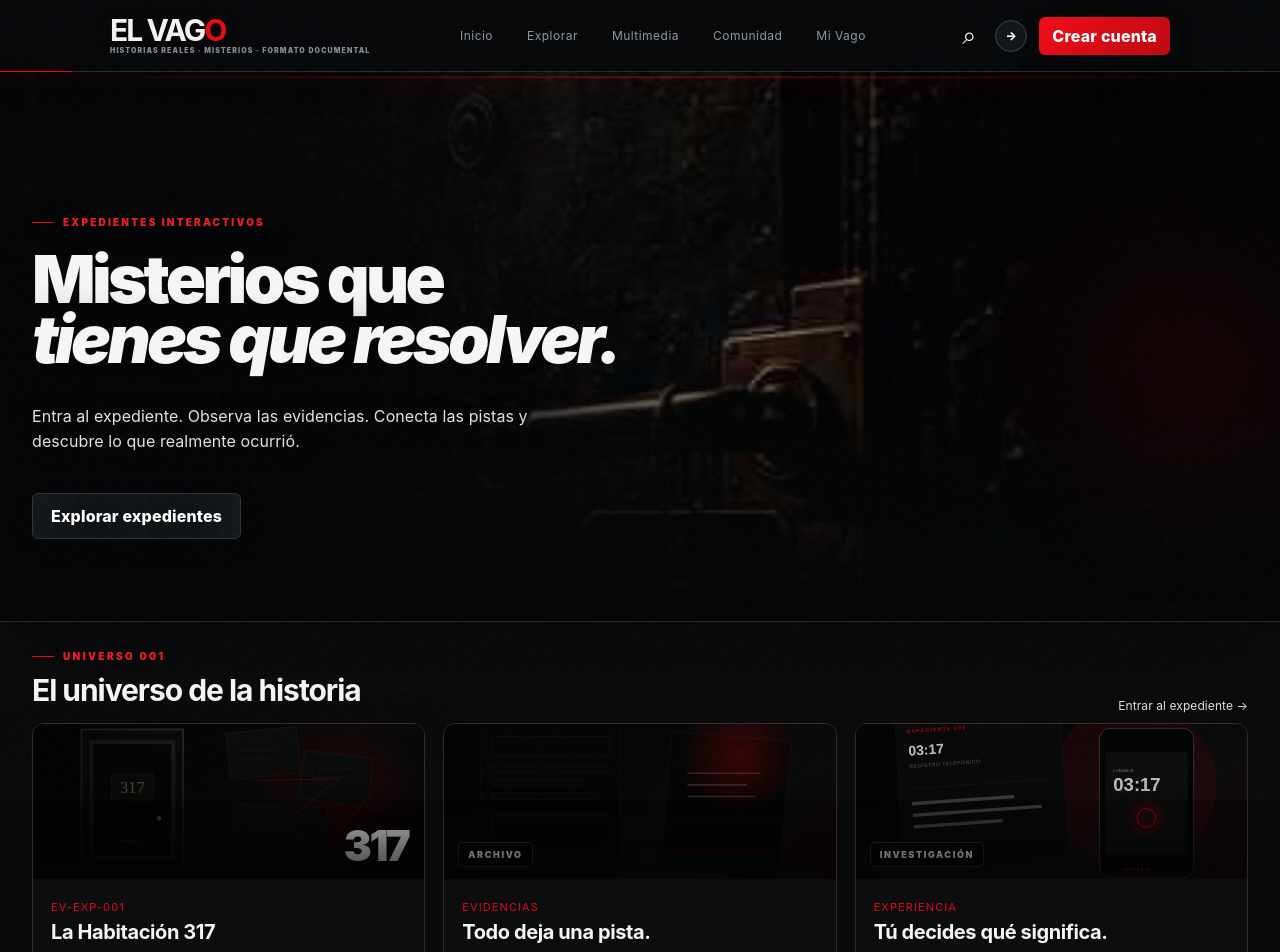
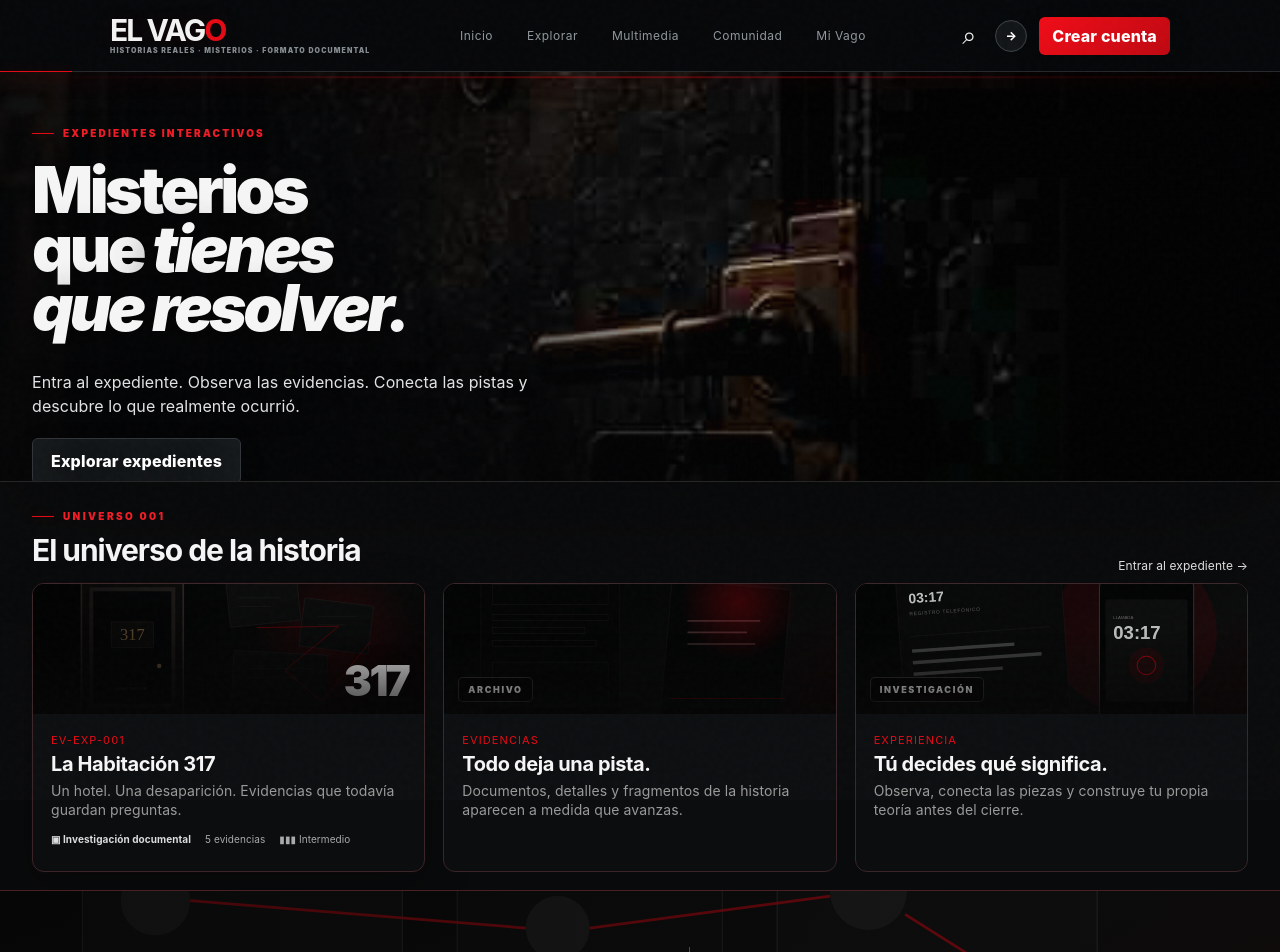
Before and after one commit to cesarrosa610-collab/el-vago, a Next.js app: page / in a window 1280 px wide. Shown: the top 952 px of the page. Built offline with nearby package versions, Linux system fonts and the light colour scheme; no server answers; the database is empty.

Commit message:
fix: lock homepage to master visual reference

```diff
--- a/src/app/style.css
+++ b/src/app/style.css
@@ -1964,3 +1964,128 @@ body{background:radial-gradient(circle at 50% -12%,rgba(229,9,20,.08),transparen
     padding-right:16px;
   }
 }
+
+
+/* EL VAGO — MASTER REFERENCE LOCK / 24-09-2026 */
+@media(min-width:761px){
+  .homePage .homeHero{
+    min-height:410px !important;
+    height:410px !important;
+    margin:0 !important;
+    width:100% !important;
+    max-width:none !important;
+    border-radius:0 !important;
+    display:flex !important;
+    align-items:center !important;
+    background:#080808 !important;
+  }
+
+  .homePage .homeHeroBackdrop{
+    inset:0 !important;
+  }
+
+  .homePage .homeHeroBackdrop img{
+    width:100% !important;
+    height:100% !important;
+    object-fit:cover !important;
+    object-position:center center !important;
+    opacity:1 !important;
+    filter:contrast(1.03) saturate(1.02) brightness(1.10) !important;
+    transform:none !important;
+    animation:none !important;
+  }
+
+  .homePage .homeHeroBackdrop:after{
+    background:
+      linear-gradient(90deg,
+        rgba(3,4,5,.78) 0%,
+        rgba(3,4,5,.58) 24%,
+        rgba(3,4,5,.20) 47%,
+        rgba(3,4,5,.02) 68%,
+        rgba(3,4,5,.10) 100%),
+      linear-gradient(0deg,rgba(0,0,0,.28),rgba(0,0,0,.02) 55%,rgba(0,0,0,.10)) !important;
+  }
+
+  .homePage .homeHero:after{
+    width:0 !important;
+    height:0 !important;
+    display:none !important;
+  }
+
+  .homePage .homeHeroCopy{
+    width:min(1334px,100%) !important;
+    max-width:none !important;
+    margin:0 auto !important;
+    padding:0 32px 0 max(32px,calc((100vw - 1334px)/2)) !important;
+    text-shadow:0 3px 22px rgba(0,0,0,.72);
+  }
+
+  .homePage .homeHero h1{
+    margin:12px 0 16px !important;
+    max-width:560px !important;
+    font-size:clamp(48px,5vw,68px) !important;
+    line-height:.92 !important;
+  }
+
+  .homePage .homeHero .lead{
+    max-width:570px !important;
+    margin-bottom:0 !important;
+    font-size:16px !important;
+    line-height:1.5 !important;
+  }
+
+  .homePage .homeHeroActions{
+    margin-top:20px !important;
+  }
+
+  .homePage .visualArchive{
+    width:min(1334px,calc(100% - 64px)) !important;
+    margin:0 auto !important;
+    padding-top:18px !important;
+  }
+
+  .homePage .cinematicRail{
+    grid-template-columns:repeat(3,minmax(0,1fr)) !important;
+    gap:18px !important;
+  }
+
+  .homePage .cinematicVisual,
+  .homePage .atmosphereVisual{
+    height:130px !important;
+    min-height:130px !important;
+  }
+
+  .homePage .homeCaseBody{
+    padding:14px 18px 16px !important;
+  }
+
+  .homePage .homeCaseBody h3{
+    margin:5px 0 7px !important;
+    font-size:20px !important;
+  }
+
+  .homePage .homeCaseBody p{
+    margin:0 0 12px !important;
+    font-size:14px !important;
+    line-height:1.35 !important;
+  }
+
+  .homePage .communityBand{
+    width:100% !important;
+    margin:18px 0 0 !important;
+    min-height:250px !important;
+    padding:38px max(32px,calc((100vw - 1334px)/2)) !important;
+    background:
+      linear-gradient(90deg,rgba(4,4,4,.64),rgba(4,4,4,.38)),
+      url('/comunidad-escena.svg') center/cover no-repeat !important;
+  }
+}
+
+@media(max-width:760px){
+  .homePage .homeHeroBackdrop img{
+    opacity:1 !important;
+    filter:contrast(1.04) saturate(.95) brightness(.82) !important;
+    transform:none !important;
+    animation:none !important;
+  }
+}
```
